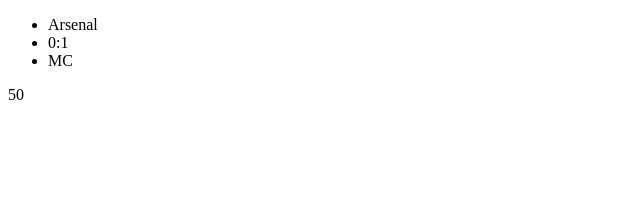
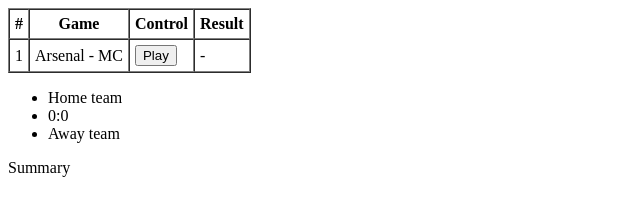
Before and after one commit to Funstarter/Football, a plain HTML site: page index.html in a window 1280 px wide. Shown: the whole page, without its empty margins (0-640 px from the left). Drawn offline with Linux system fonts and the light colour scheme.

Commit message:
Run game on button click event

```diff
--- a/app.js
+++ b/app.js
@@ -1,11 +1,14 @@
-var homeTeam = new Team('Arsenal', 60);
-var awayTeam = new Team('MC', 90);
+var games = [
+  {
+    homeTeam: new Team('Arsenal', 60),
+    awayTeam: new Team('MC', 90)
+  }
+];
 
-var gameBoard = new Board (homeTeam, awayTeam);
-var firstGame = new Game(homeTeam, awayTeam);
-
-firstGame.subscribe('scoreGoal', gameBoard.showScore);
-firstGame.subscribe('showTime', gameBoard.showTime);
-firstGame.play();
-
-console.log(firstGame.subscribers);
+document.querySelector('[data-game-control]').addEventListener('click', function (e) {
+  var gameBoard = new Board (games[0].homeTeam, games[0].awayTeam);
+  var game = new Game(games[0].homeTeam, games[0].awayTeam);
+  game.subscribe('scoreGoal', gameBoard.showScore);
+  game.subscribe('showTime', gameBoard.showTime);
+  game.play();
+});
--- a/game.js
+++ b/game.js
@@ -5,6 +5,7 @@
   this.homeFactor = 10;
   this.score = [0, 0];
 }
+makePublisher(Game.prototype);
 
 Game.prototype.play = function () {
 
@@ -64,15 +65,3 @@
   var level = ( side == 'home' ) ? ( this.homeTeam.level + this.homeFactor ) : this.awayTeam.level;
   return Math.round( (level * 0.5) + (Math.random() * 100) );
 }
-
-Game.prototype = Object.assign(Game.prototype, publisher);
-function makePublisher(ob) {
-  for (item in publisher) {
-    if (publisher.hasOwnProperty(item) && typeof publisher[item] != 'object') {
-      ob[item] = publisher[item];
-    }
-    ob.subscribers = {
-      'any': []
-    };
-  }
-}
--- a/index.html
+++ b/index.html
@@ -7,12 +7,33 @@
 </head>
 <body>
 
+  <table border="1" cellpadding="5" cellspacing="0">
+    <thead>
+      <tr>
+        <th>#</th>
+        <th>Game</th>
+        <th>Control</th>
+        <th>Result</th>
+      </tr>
+    </thead>
+    <tbody>
+      <tr data-game="1">
+        <td>1</td>
+        <td>Arsenal - MC</td>
+        <td><button type="button" data-game-control="play">Play</button></td>
+        <td data-game-result> - </td>
+      </tr>
+    </tbody>
+    <tfoot></tfoot>
+  </table>
+
   <ul id="game-board">
-    <li id="homeTeamName"></li>
+    <li id="homeTeamName">Home team</li>
     <li id="score">0:0</li>
-    <li id="awayTeam"></li>
+    <li id="awayTeam">Away team</li>
   </ul>
   <div class="timer"></div>
+  <div class="summary">Summary</div>
 
   <script src="publisher.js"></script>
   <script src="game.js"></script>
--- a/publisher.js
+++ b/publisher.js
@@ -24,7 +24,7 @@
 
 
 function makePublisher(ob) {
-  for (item in publisher) {
+  for (var item in publisher) {
     if (publisher.hasOwnProperty(item) && typeof publisher[item] != 'object') {
       ob[item] = publisher[item];
     }
```
